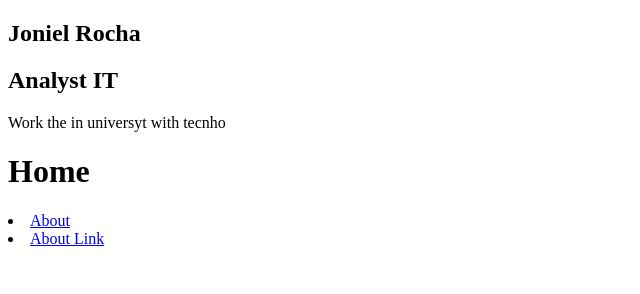
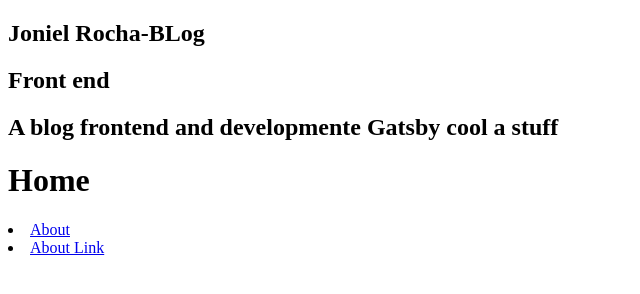
Before and after one commit to JonielRocha/rochablog, a Gatsby site: page / in a window 1280 px wide. Shown: the whole page, without its empty margins (0-640 px from the left). Built offline with nearby package versions, Linux system fonts and the light colour scheme; Gatsby itself is replaced by a stand-in of ours.

Commit message:
Test Primary Query

```diff
--- a/gatsby-config.js
+++ b/gatsby-config.js
@@ -1,6 +1,7 @@
 module.exports = {
   siteMetadata: {
-    title: `Joniel Rocha BLog`,
+    title: `Joniel Rocha-BLog`,
+    position: `Front end`,
     description: `A blog frontend and developmente Gatsby cool a stuff`,
     author: `@jonielrocha`,
   },
--- a/package.json
+++ b/package.json
@@ -28,7 +28,6 @@
   "scripts": {
     "build": "gatsby build",
     "develop": "gatsby develop",
-    "develop:playground": "GATSBY_GRAPHQL_IDE=playground gatsby develop",
     "format": "prettier --write \"**/*.{js,jsx,json,md}\"",
     "start": "npm run develop",
     "serve": "gatsby serve",
--- a/src/components/Profile/index.js
+++ b/src/components/Profile/index.js
@@ -1,11 +1,33 @@
-import React from 'react'
+import React from "react"
+import { StaticQuery, graphql } from "gatsby"
 
 const Profile = () => (
-<div classeName="Profile-wrapper">
-<h1>Joniel Rocha</h1>
-<h2>Analyst IT</h2>
-<p> Work the in universyt with tecnho</p>
+<StaticQuery
+query={graphql`
+query MySiteMetada {
+    site {
+      siteMetadata {
+        title
+        description
+        author
+        position
+      }
+    }
+  }
+
+`}
+render={data =>(
+<div className="Profile-wrapper">
+    <h1>{data.site.siteMetadata.title}</h1>
+    <h2>{data.site.siteMetadata.position}</h2>
+    <h1>{data.site.siteMetadata.description}</h1>
+
+
 </div>
+)
+}
+
+    />
 )
 
 export default Profile
```
